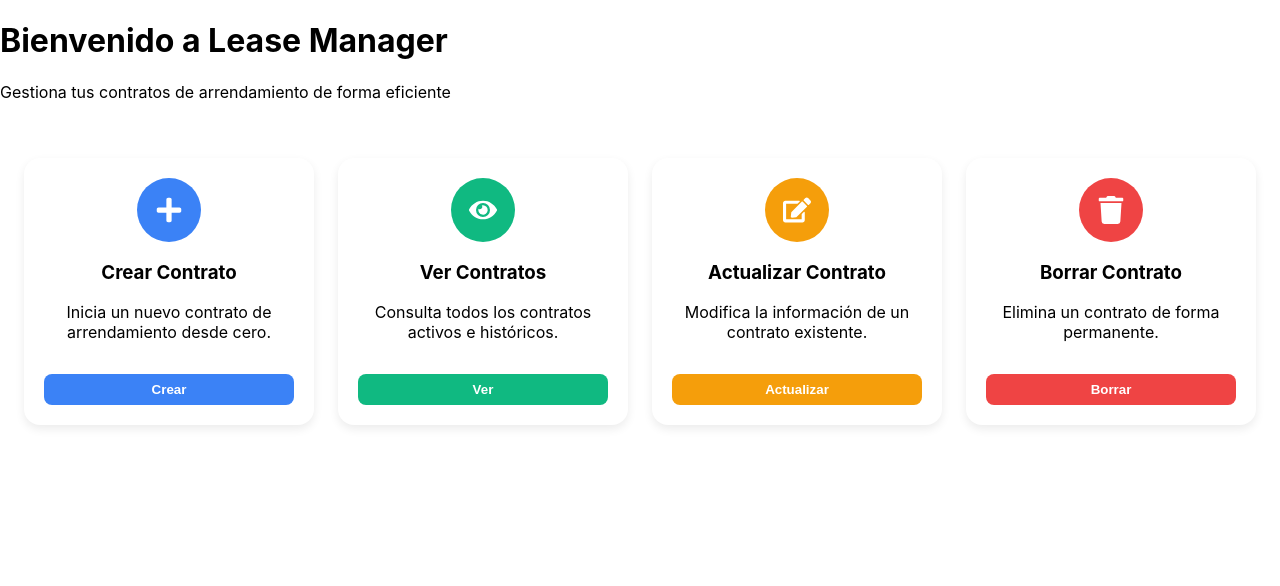
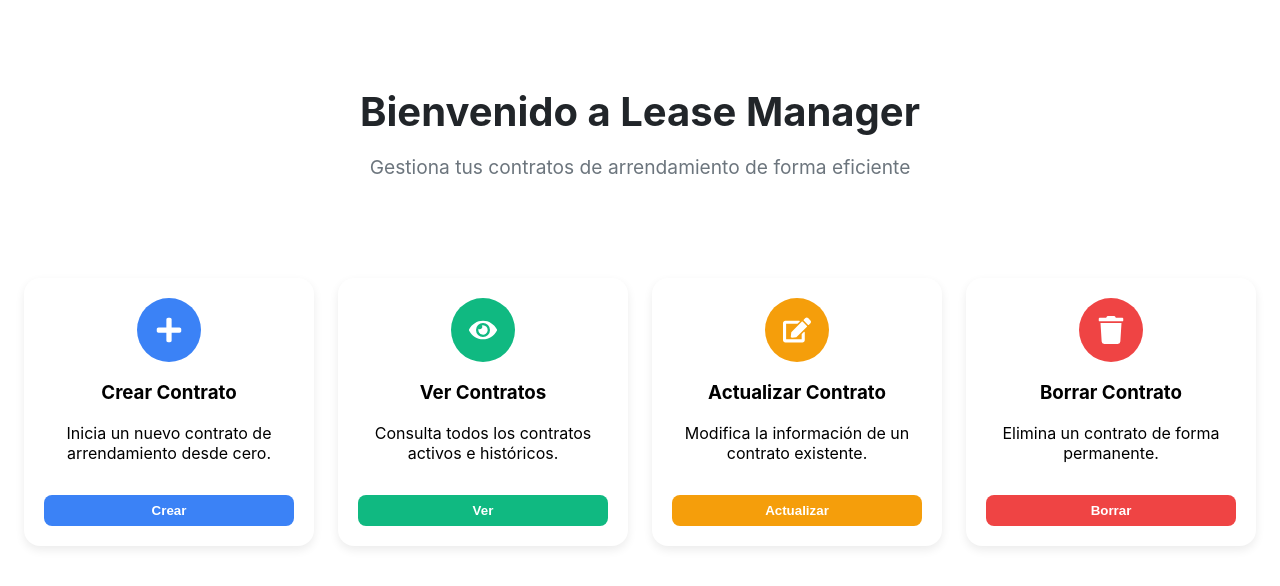
Before and after one commit to stevenasuarez/lease-manager-gui, a React (Create React App) app: page / in a window 1280 px wide. Shown: the top 586 px of the page. Built offline with nearby package versions, Linux system fonts and the light colour scheme.

Commit message:
center header text

```diff
--- /dev/null
+++ b/src/components/HomePage.css
@@ -0,0 +1,5 @@
+.home-container {
+    max-width: 1200px;
+    margin: 0 auto;
+    padding: 0 20px;
+  }
--- a/src/components/HomePage.js
+++ b/src/components/HomePage.js
@@ -1,6 +1,7 @@
 import React from 'react';
 import Welcome from './Welcome';
 import Navigation from './Navigation';
+import './HomePage.css';
 
 function HomePage() {
   return (
--- a/src/components/Welcome.css
+++ b/src/components/Welcome.css
@@ -1,16 +1,24 @@
+.welcome-wrapper {
+  width: 100%;
+  display: flex;
+  justify-content: center;  /* Centra horizontalmente el bloque */
+}
+
 .welcome {
-    display: flex;
-    flex-direction: column;
-    align-items: center;
-    justify-content: center;
-    height: 100vh; /* Esto hará que tome toda la altura de la pantalla */
   text-align: center;
+  padding: 60px 20px 40px 20px;
+  max-width: 800px;
 }
 
 .welcome h1 {
-    margin-bottom: 20px;
+  font-size: 2.5rem;
+  font-weight: 700;
+  color: #212529;
+  margin-bottom: 16px;
 }
 
 .welcome p {
-    font-size: 20px;
+  font-size: 1.2rem;
+  font-weight: 400;
+  color: #6C757D;
 }
--- a/src/components/Welcome.js
+++ b/src/components/Welcome.js
@@ -1,11 +1,13 @@
 import React from 'react';
-import './Welcome.css'; // Asegúrate de importar el archivo CSS
+import './Welcome.css';
 
 function Welcome() {
   return (
-    <div>
-      <h1>Bienvenido a Lease Manager</h1>
-      <p>Gestiona tus contratos de arrendamiento de forma eficiente</p>
+    <div className="welcome-wrapper">
+      <div className="welcome">
+        <h1>Bienvenido a Lease Manager</h1>
+        <p>Gestiona tus contratos de arrendamiento de forma eficiente</p>
+      </div>
     </div>
   );
 }
```
Also changed, not shown: src/components/ActionCard.css (indentation only). Lines whose indentation alone changed are shown as unchanged.
